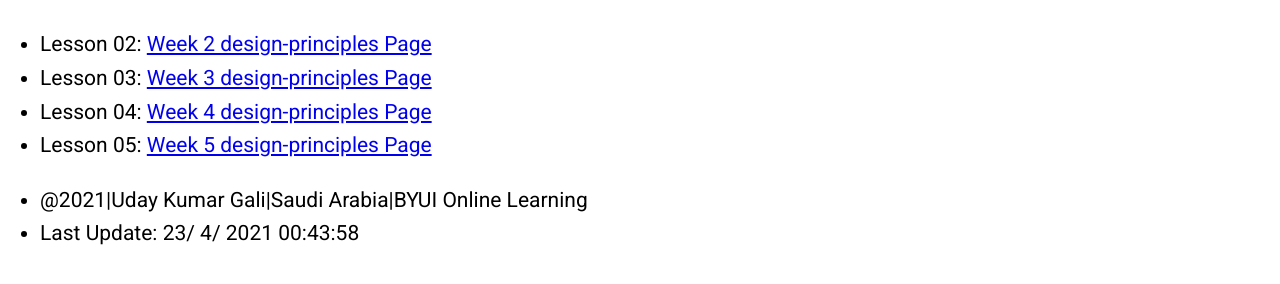
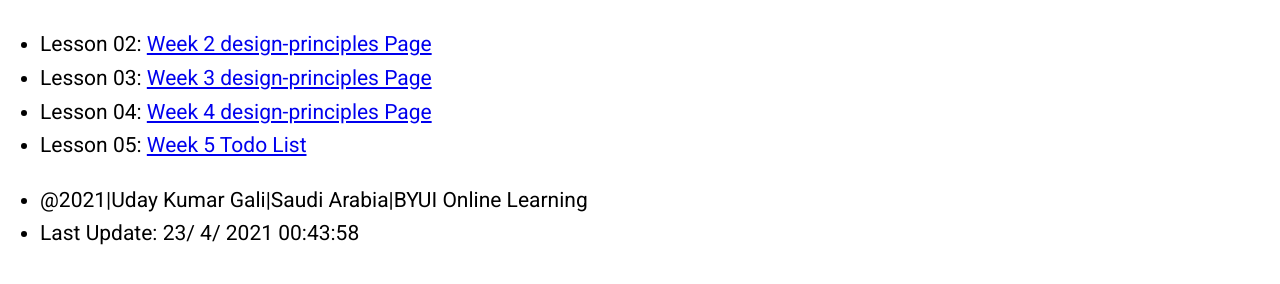
Before and after one commit to ugali/ugali.github.io, a plain HTML site: page index.html in a window 1280 px wide. Shown: the part 210-494 px from the top of the page. Drawn offline with Linux system fonts and the light colour scheme.

Commit message:
submit folder updated

```diff
--- a/index.html
+++ b/index.html
@@ -23,7 +23,7 @@
             <li>Lesson 02: <a href="Lesson 2/design-principles.html">Week 2 design-principles Page</a></li>
             <li>Lesson 03: <a href="Lesson 3/index.html">Week 3 design-principles Page</a> </li>
             <li>Lesson 04: <a href="Lesson 4/index.html">Week 4 design-principles Page</a> </li>
-            <li>Lesson 05: <a href="Lesson 5/bom.html">Week 5 design-principles Page</a> </li>
+            <li>Lesson 05: <a href="Lesson 5/bom.html">Week 5 Todo List</a> </li>
           </ul>
         </section>
       </main>
```
